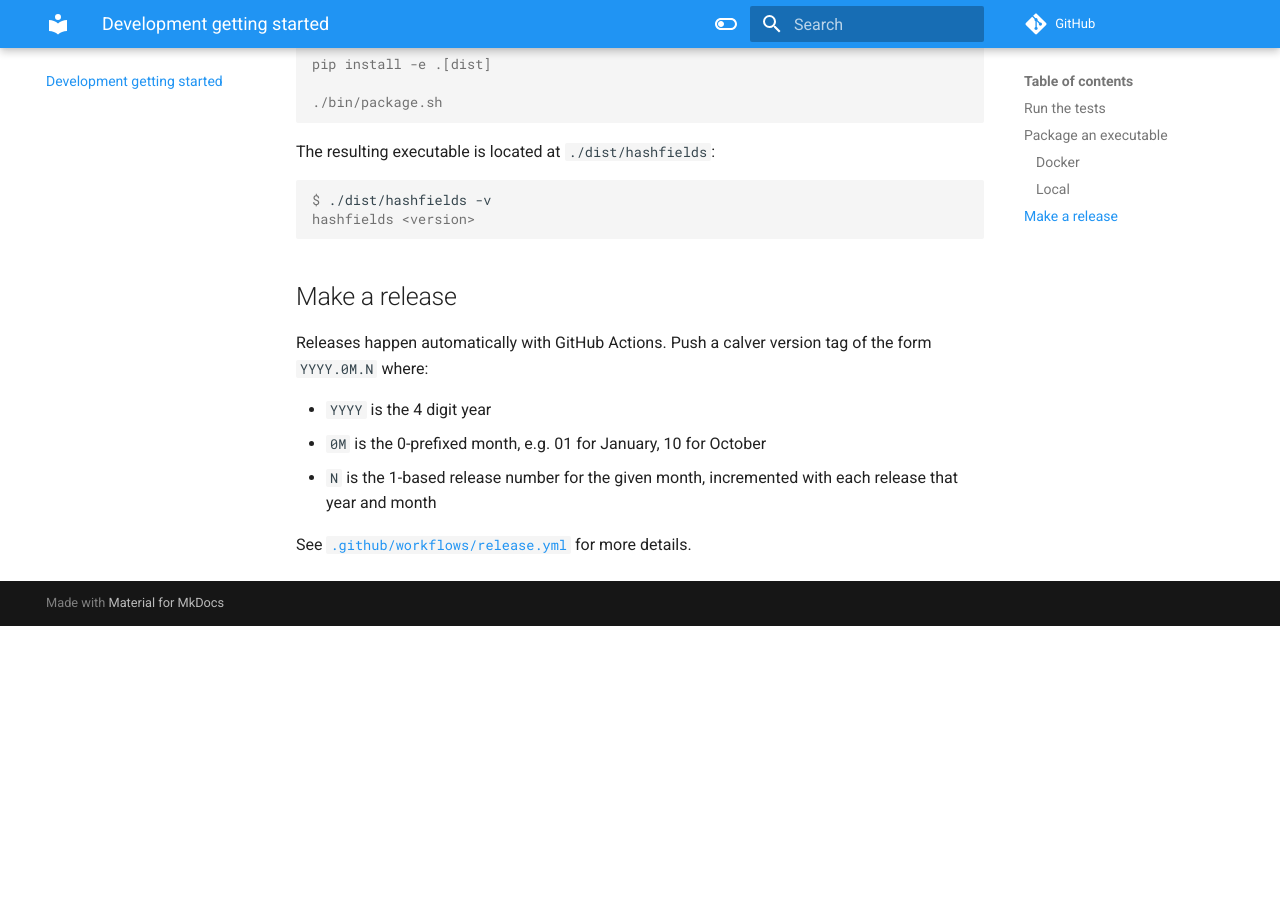
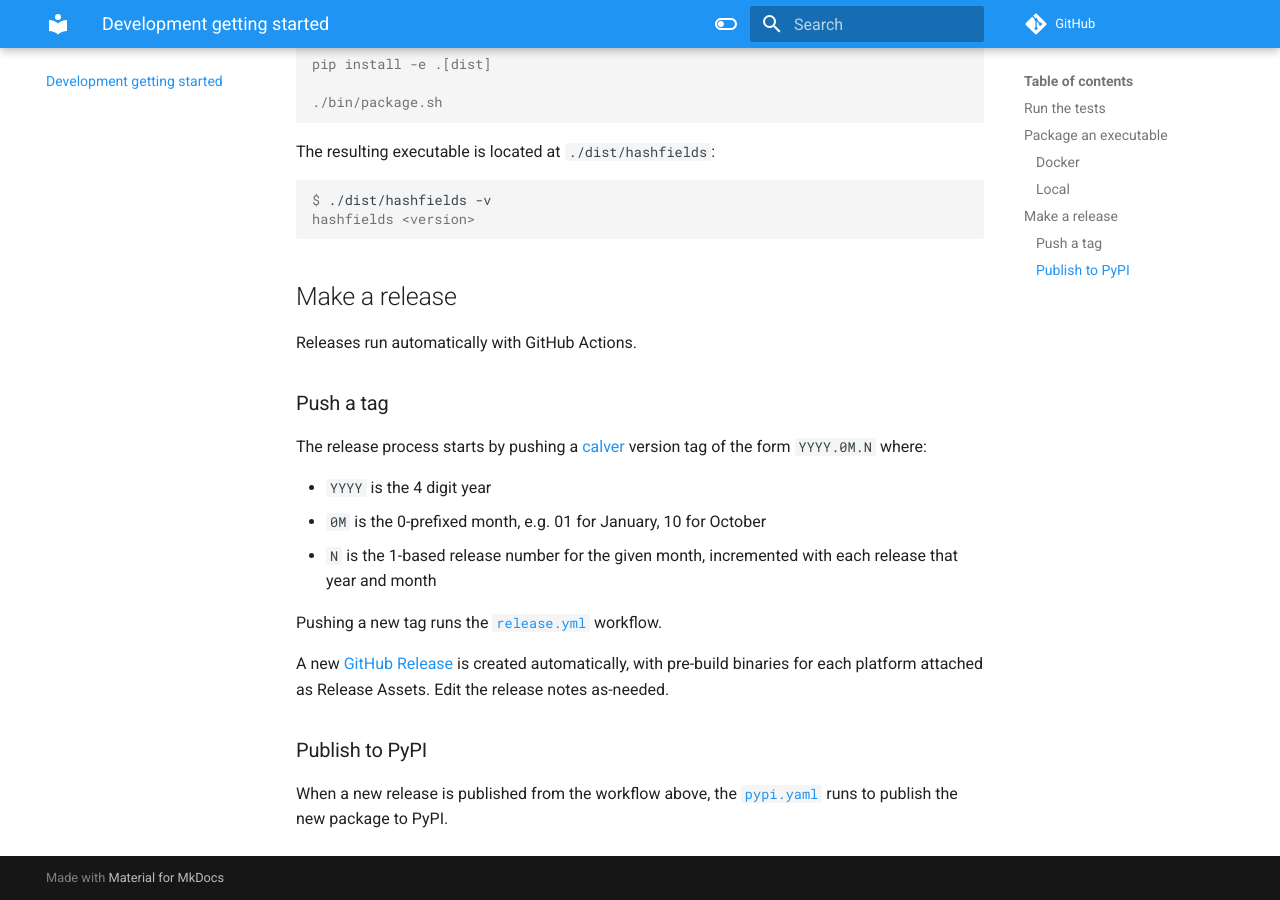
Before and after one commit to cal-itp/hashfields, an MkDocs documentation site: the page built from docs/development.md, in a window 1280 px wide and 900 px high, scrolled down 905 px. Built offline with MkDocs 1.6.1 and Material for MkDocs 9.7.7, drawn with Linux system fonts in a browser that asks for light colours; nearby versions of some CDN libraries; comment, search, counter and statistics services are not loaded; before the commit the page ends 1531 px from its top, so only the background shows below that.

Commit message:
docs: update release info

```diff
--- a/docs/development.md
+++ b/docs/development.md
@@ -46,14 +46,26 @@ hashfields <version>
 
 ## Make a release
 
-Releases happen automatically with GitHub Actions. Push a calver version tag of
-the form `YYYY.0M.N` where:
+Releases run automatically with GitHub Actions.
+
+### Push a tag
+
+The release process starts by pushing a [calver](https://calver.org/) version
+tag of the form `YYYY.0M.N` where:
 
 - `YYYY` is the 4 digit year
 - `0M` is the 0-prefixed month, e.g. 01 for January, 10 for October
 - `N` is the 1-based release number for the given month, incremented with
   each release that year and month
 
-See [`.github/workflows/release.yml`][release.yml] for more details.
+Pushing a new tag runs the [`release.yml`](https://github.com/cal-itp/hashfields/blob/main/.github/workflows/release.yml)
+workflow.
 
-[release.yml]: https://github.com/cal-itp/hashfields/blob/main/.github/workflows/release.yml
+A new [GitHub Release](https://github.com/cal-itp/hashfields/releases) is created automatically, with pre-build binaries
+for each platform attached as Release Assets. Edit the release notes as-needed.
+
+### Publish to PyPI
+
+When a new release is published from the workflow above, the
+[`pypi.yaml`](https://github.com/cal-itp/hashfields/blob/main/.github/workflows/pypi.yml) runs to publish the new package to
+PyPI.
```
